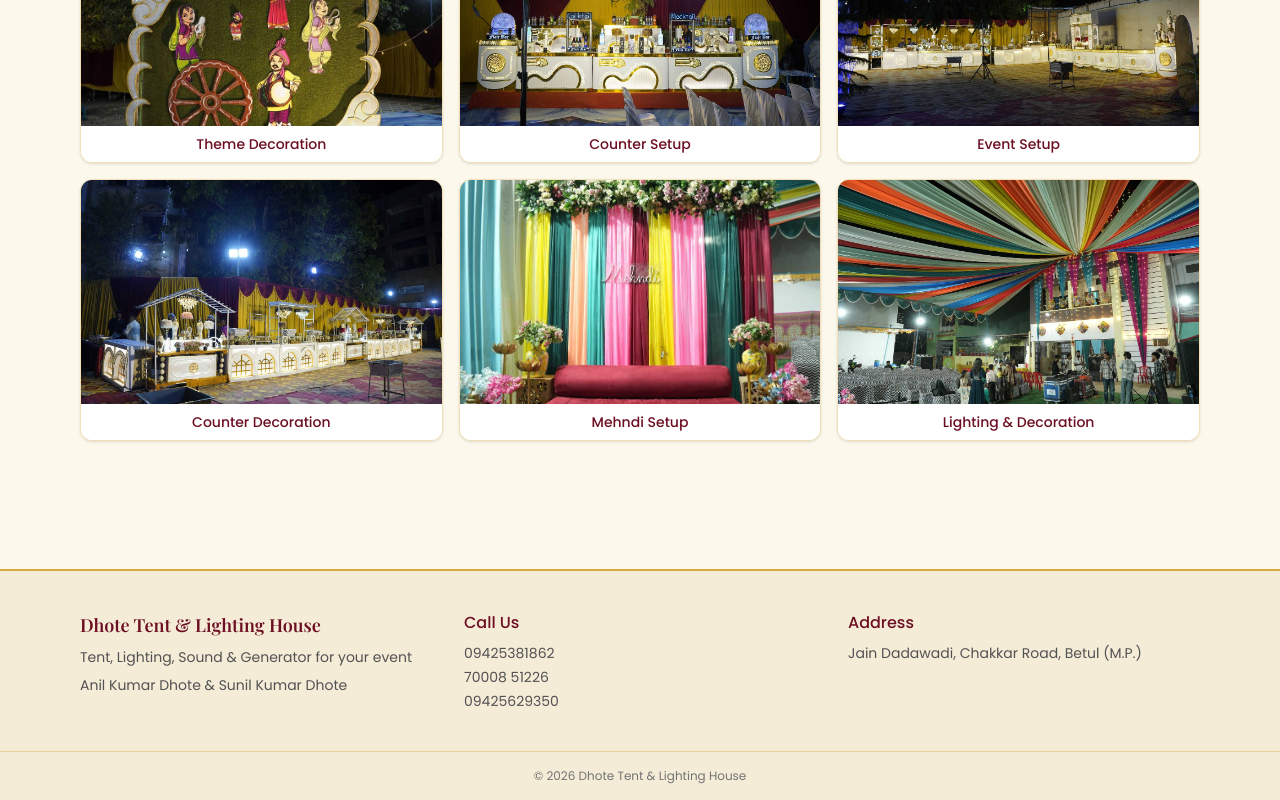
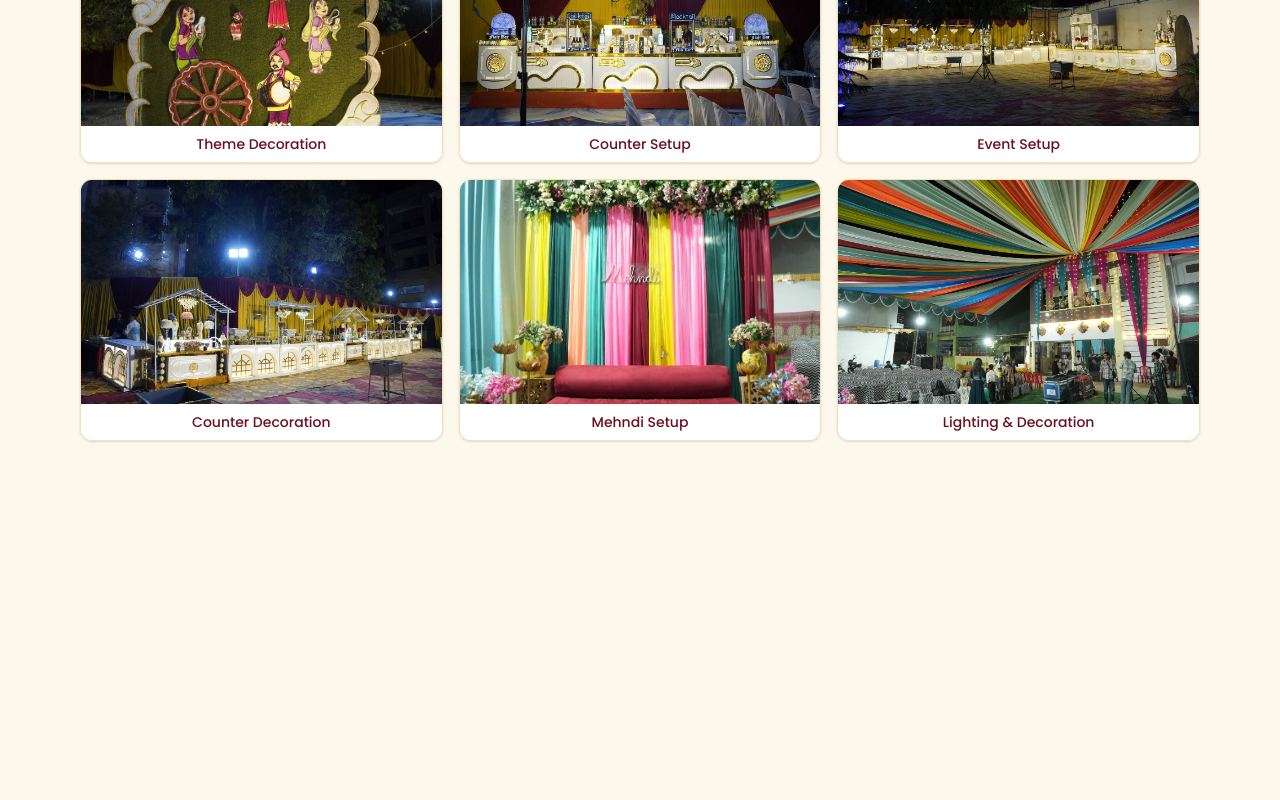
Before and after one commit to saniya-gupta-gammaedge/Event_Planner, a React (Vite) app in the folder frontend/: page /gallery in a window 1280 px wide. Shown: the part 1163-1963 px from the top of the page. After the commit the page ends 1668 px from the top, so only its background shows below. Built offline with nearby package versions, Linux system fonts and the light colour scheme.

Commit message:
Show footer only on the Home page
The footer looked cluttered repeated across every page; keeping it
only on Home while other pages rely on the navbar/floating buttons
for contact info.

```diff
--- a/frontend/src/App.jsx
+++ b/frontend/src/App.jsx
@@ -1,4 +1,4 @@
-import { Routes, Route } from 'react-router-dom'
+import { Routes, Route, useLocation } from 'react-router-dom'
 import Navbar from './components/Navbar'
 import Footer from './components/Footer'
 import WhatsAppButton from './components/WhatsAppButton'
@@ -11,6 +11,9 @@
 import Contact from './pages/Contact'
 
 function App() {
+  const location = useLocation()
+  const isHome = location.pathname === '/'
+
   return (
     <div className="min-h-screen flex flex-col text-neutral-800">
       <Navbar />
@@ -24,7 +27,7 @@
           <Route path="/contact" element={<Contact />} />
         </Routes>
       </main>
-      <Footer />
+      {isHome && <Footer />}
       <CallButton />
       <WhatsAppButton />
     </div>
```
